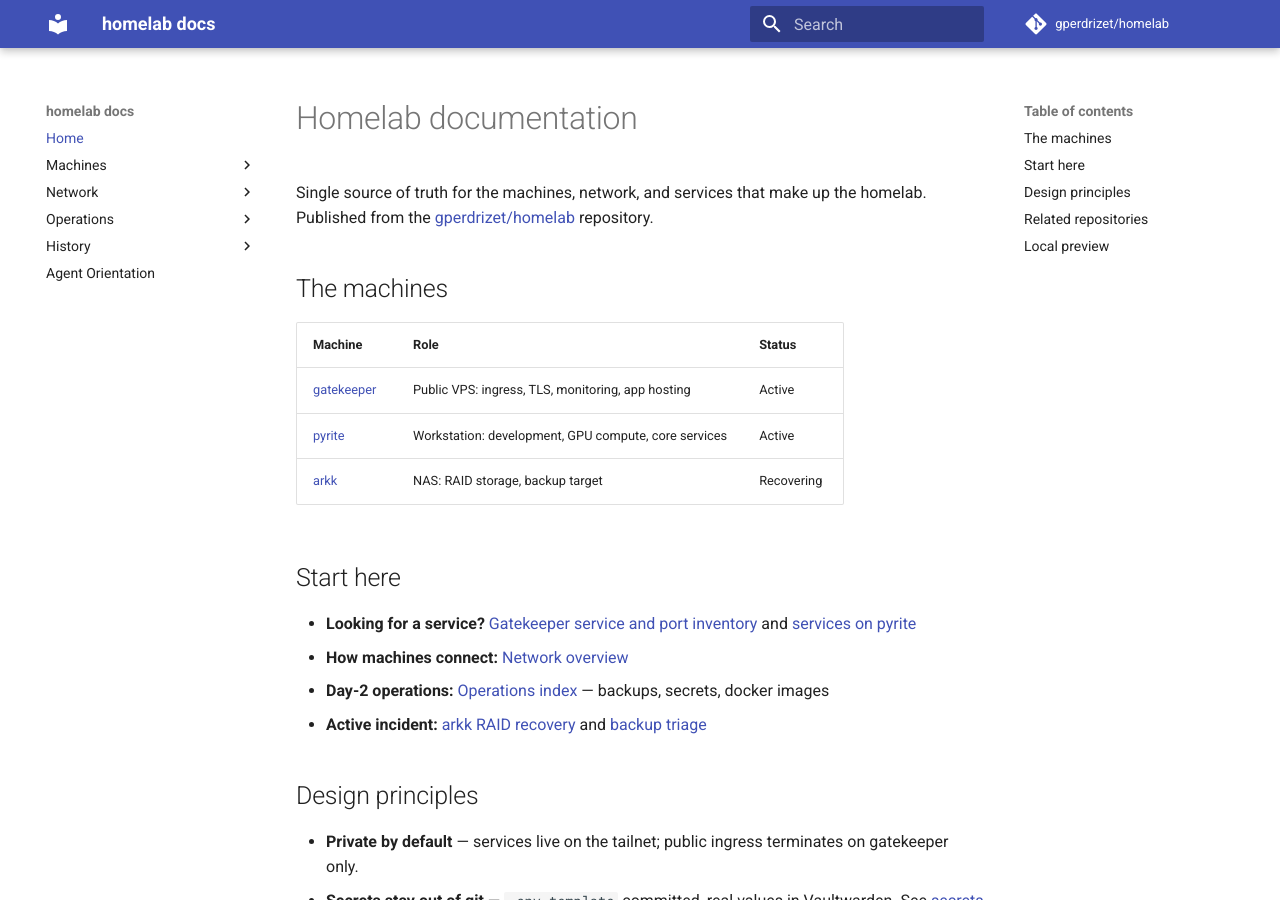
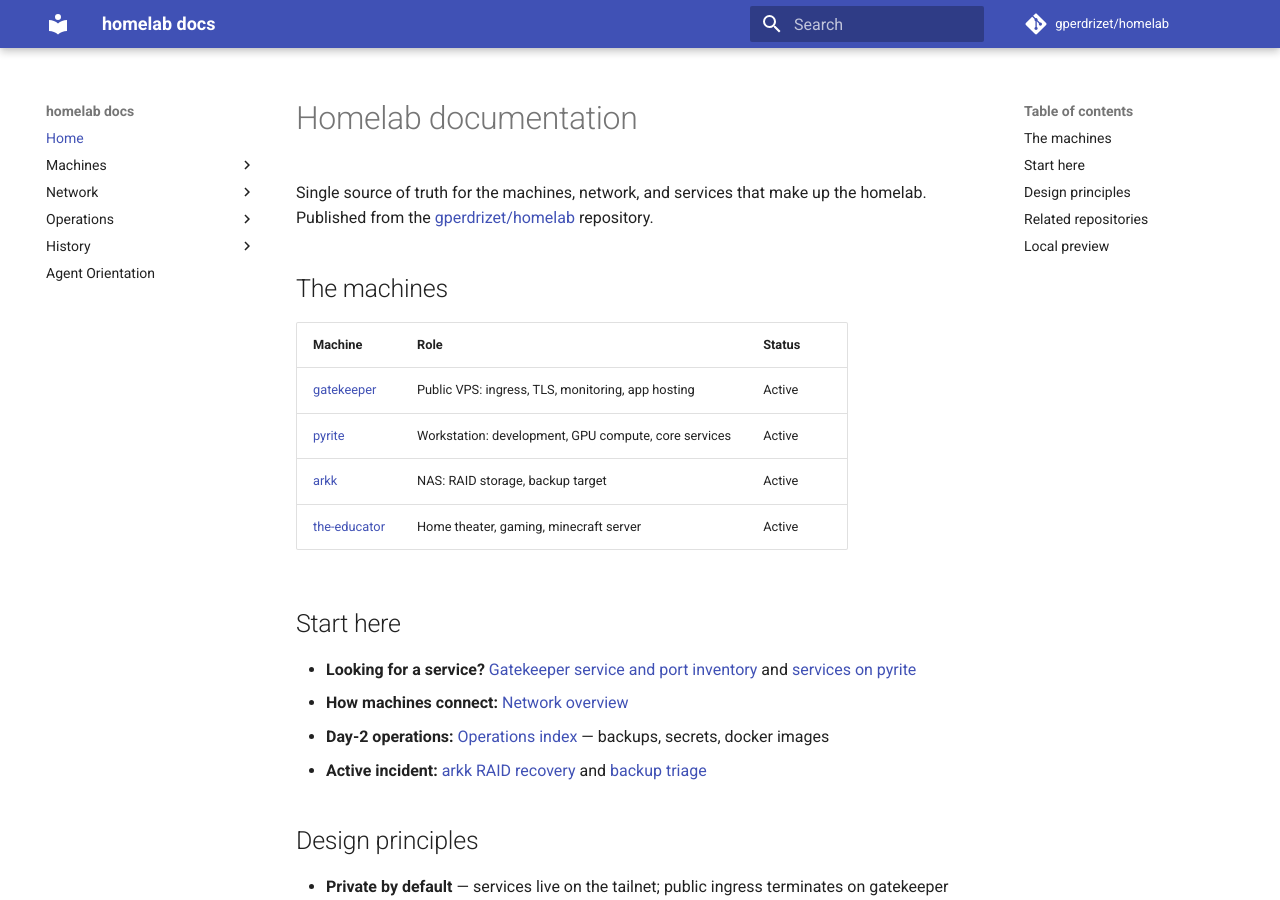
Before and after one commit to gperdrizet/homelab, an MkDocs documentation site: the page built from docs/index.md, in a window 1280 px wide and 900 px high. Built offline with MkDocs 1.6.1 and Material for MkDocs 9.7.7, drawn with Linux system fonts in a browser that asks for light colours; comment, search, counter and statistics services are not loaded.

Commit message:
Added machine directory for the-educator

```diff
--- a/docs/index.md
+++ b/docs/index.md
@@ -9,7 +9,8 @@ homelab. Published from the [gperdrizet/homelab](https://github.com/gperdrizet/h
 |---------|------|--------|
 | [gatekeeper](machines/gatekeeper/README.md) | Public VPS: ingress, TLS, monitoring, app hosting | Active |
 | [pyrite](machines/pyrite/README.md) | Workstation: development, GPU compute, core services | Active |
-| [arkk](machines/arkk/README.md) | NAS: RAID storage, backup target | Recovering |
+| [arkk](machines/arkk/README.md) | NAS: RAID storage, backup target | Active |
+| [the-educator](machines/the-educator/README.md) | Home theater, gaming, minecraft server | Active |
 
 ## Start here
 
```
Also changed, not shown: docs/machines/the-educator/README.md (added, +3 -0 lines).
